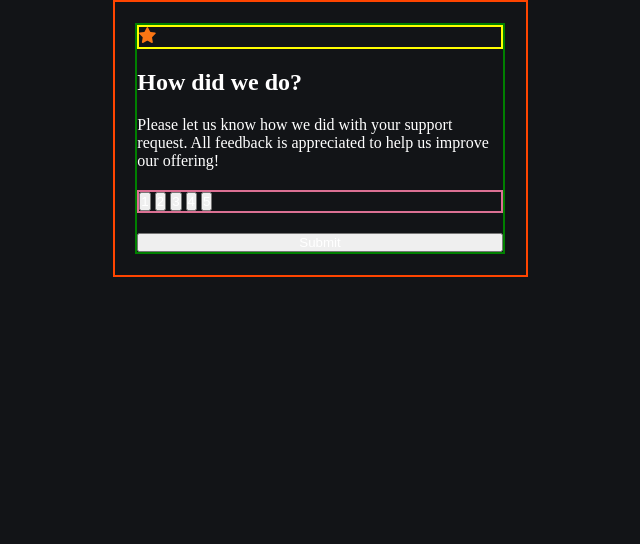
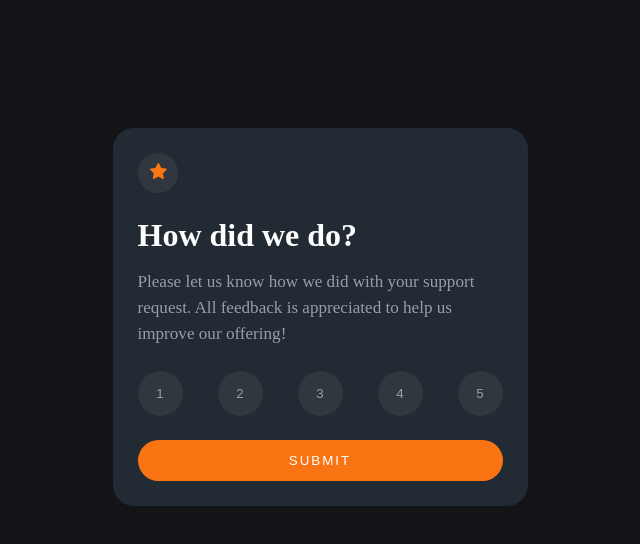
Before and after one commit to Klintend/interactive-rating-component-main, a plain HTML site: page index.html in a window 1280 px wide. Shown: the whole page, without its empty margins (320-960 px from the left). Drawn offline with Linux system fonts and the light colour scheme.

Commit message:
Modified the style file again

```diff
--- a/style.css
+++ b/style.css
@@ -13,22 +13,102 @@ body{
 .container{
  max-width: 415px;
  margin: 0 auto;
+ background-color: hsl(215, 21%, 17%);
  width: 90%;
- border: 2px solid orangered;
+ border-radius: 1.3em;
+ margin-top: 8em;
+ border: 1px solid hsl(215, 21%, 17%);
 }
 
 .content{
  display: flex;
  flex-direction: column;
- gap: 20px;
- margin: 1.3em;
- border: 2px solid green;
+ gap: 1.5em;
+ margin: 1.5em;
 }
 
 .starred{
- border: 2px solid yellow;
+ background: hsl(214, 13%, 22%);
+ border-radius: 50%;
+ width: 40px;
+ height: 40px;
+ position: relative;
+}
+
+.starred-movement{
+ position: absolute;
+ top: 26%;
+ left: 30%;
+}
+
+.content-text{
+ font-size: 2rem;
+ width: 70%;
+color: hsl(0, 0%, 100%);
+}
+
+.content-para{
+ width: 95%;
+ font-size: 1.07rem;
+ line-height: 1.5em;
+ margin-top: -0.5em;
+ color: hsl(217, 12%, 63%);
 }
 
 .number-select{
- border: 2px solid palevioletred;
+ display: flex;
+ align-items: center;
+ justify-content: space-between;
 }
+
+.number-btn{
+  background: hsl(214, 13%, 22%);
+   border-radius: 50%;
+   width: 45px;
+   height: 45px;
+   color: hsl(217, 12%, 63%);
+   border: none;
+}
+
+.check-btn{
+ background-color: hsl(25, 97%, 53%);
+ padding: 1em 2em;
+ border-radius: 2em;
+ color: hsl(0, 0%, 100%);
+ text-transform: uppercase;
+ letter-spacing: 0.15em;
+ border: none;
+}
+
+.thank-content {
+ display: flex;
+ flex-direction: column;
+ align-items: center;
+ gap: 1.6em;
+ margin: 3em 2em;
+}
+
+.svg-img{
+ filter: brightness(115%);
+}
+
+.selected{
+border-radius: 1em;
+padding: 0.4em 1.18em;
+ background: hsl(214, 13%, 22%);
+}
+.selected h4 {
+ color: hsl(25, 97%, 53%);
+}
+.selected .qty {
+  color: hsl(25, 97%, 53%);
+}
+
+
+.thank-para{
+ font-size: 1.025rem;
+ text-align: center;
+ line-height: 1.45em;
+  color: hsl(217, 12%, 63%);
+  margin-top: -0.5em;
+}
```
